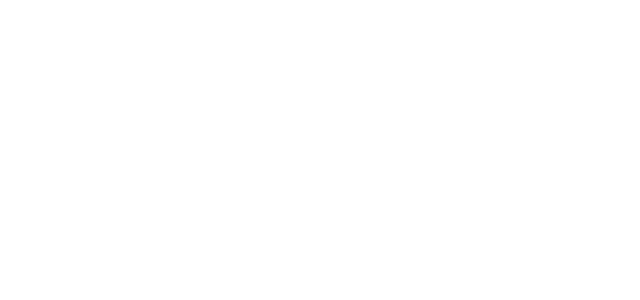
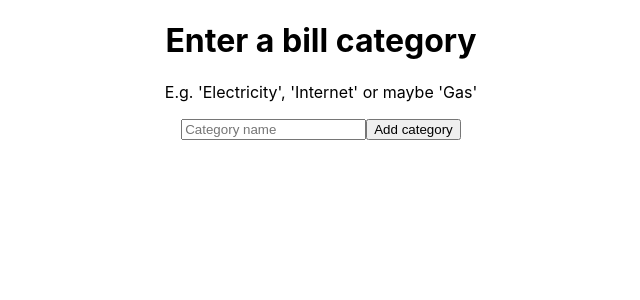
Before and after one commit to diogom93/bill-tracker, a React (Create React App) app: page / in a window 1280 px wide. Shown: the top 300 px of the page, without its empty margins (319-959 px from the left). Built offline with nearby package versions, Linux system fonts and the light colour scheme.

Commit message:
Build AddCategory component
Added form to component with an input and a button to send category to parent

```diff
--- a/src/App.js
+++ b/src/App.js
@@ -10,10 +10,18 @@
 
 function App() {
 	const [shouldShowAddCategory, setShouldShowAddCategory] = useState(true);
+	const [categories, setCategories] = useState([]);
+
+	const addCategory = category => {
+		const categoriesAux = [...categories, category];
+		setCategories(categoriesAux);
+		setShouldShowAddCategory(false);
+	}
+
 	return (
 		<div className="App">
 			{shouldShowAddCategory ? (
-				<AddCategory />
+				<AddCategory onSubmit={addCategory} />
 			) : (
 					<div>
 						<NavBar />
--- a/src/components/AddCategory.js
+++ b/src/components/AddCategory.js
@@ -1,7 +1,31 @@
-import React from 'react';
+import React, { useState } from 'react';
 
-const AddCategory = () => {
-    return <div></div>;
+const AddCategory = props => {
+    const [category, setCategory] = useState();
+
+    const handleChange = event => {
+        setCategory(event.target.value);
+    }
+
+    const handleSubmit = event => {
+        event.preventDefault();
+
+        if (!category) {
+            alert('Please enter a category!');
+            return;
+        }
+
+        props.onSubmit(category);
+    }
+
+    return (
+        <form>
+            <h1>Enter a bill category</h1>
+            <p>E.g. 'Electricity', 'Internet' or maybe 'Gas'</p>
+            <input placeholder="Category name" onChange={handleChange} />
+            <button onClick={handleSubmit}>Add category</button>
+        </form>
+    );
 }
 
 export default AddCategory;
```
